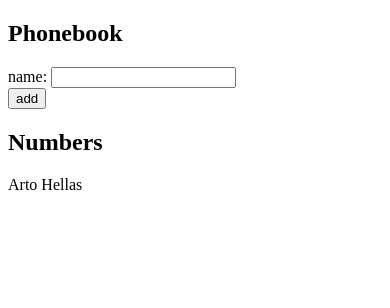
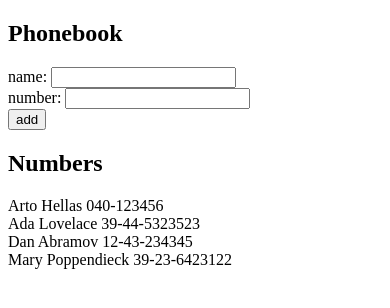
Before and after one commit to dojosipovic/FullStackOpen, a React (Create React App) app in the folder part2/phonebook/: page / in a window 390 px wide. Shown: the top 308 px of the page. Built offline with nearby package versions, Linux system fonts and the light colour scheme.

Commit message:
phonebook step3 2.8

```diff
--- a/part2/phonebook/src/App.js
+++ b/part2/phonebook/src/App.js
@@ -2,12 +2,21 @@
 
 const App = () => {
   const [persons, setPersons] = useState([
-    { name: 'Arto Hellas' }
+    { name: 'Arto Hellas', number: '040-123456', id: 1 },
+    { name: 'Ada Lovelace', number: '39-44-5323523', id: 2 },
+    { name: 'Dan Abramov', number: '12-43-234345', id: 3 },
+    { name: 'Mary Poppendieck', number: '39-23-6423122', id: 4 }
   ])
+
   const [newName, setNewName] = useState('')
+  const [newNumber, setNewNumber] = useState('')
 
   const handleChangeInput = (event) => {
     setNewName(event.target.value)
+  }
+
+  const handleChangeNumber = (event) => {
+    setNewNumber(event.target.value)
   }
 
   const handleAdd = (event) => {
@@ -18,10 +27,13 @@
       alert(`${newName} is already added to phonebook`)
     } else {
       const newPerson = {
-        name: newName
+        name: newName,
+        number: newNumber,
+        id: persons.length + 1
       }
       setPersons(persons.concat(newPerson))
       setNewName("")
+      setNewNumber("")
     }
   }
 
@@ -33,12 +45,15 @@
           name: <input value={newName} onChange={handleChangeInput} />
         </div>
         <div>
+          number: <input value={newNumber} onChange={handleChangeNumber} />
+        </div>
+        <div>
           <button onClick={handleAdd} type="submit">add</button>
         </div>
       </form>
       <h2>Numbers</h2>
       {persons.map(person =>
-        <div key={person.name}>{person.name}</div>
+        <div key={person.id}>{person.name} {person.number}</div>
       )}
     </div>
   )
```
